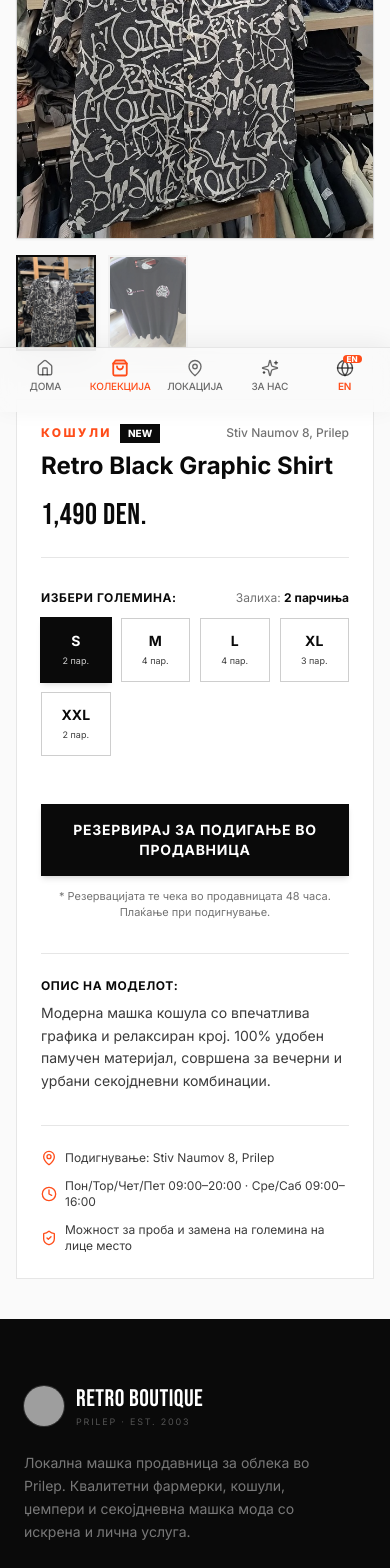
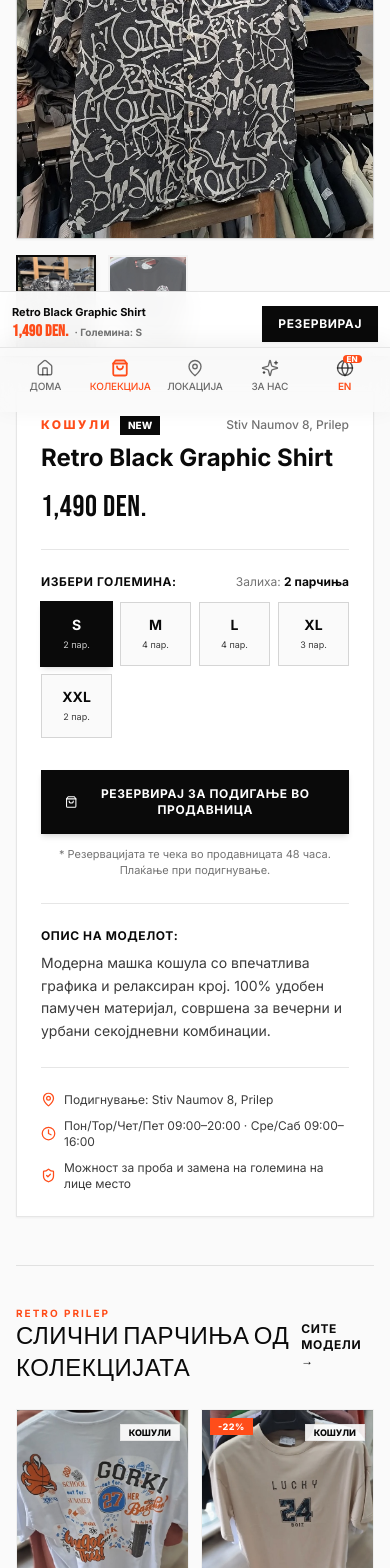
Before and after one commit to jedlojedlo3-sys/retro, a Next.js app: page /products/prod-01-black-shirt in a window 390 px wide. Shown: the part 432-2000 px from the top of the page. Built offline with nearby package versions, Linux system fonts and the light colour scheme; no server answers; the database is empty; grey boxes are pictures that could not be loaded.

Commit message:
feat: UX polish - sticky mobile quick-reserve bar, related products cross-sell section, and fluid transitions

```diff
--- a/src/components/storefront/ProductDetailClient.tsx
+++ b/src/components/storefront/ProductDetailClient.tsx
@@ -1,28 +1,32 @@
 'use client';
 
-import React, { useState, useEffect } from 'react';
+import React, { useState, useEffect, useMemo } from 'react';
 import Image from 'next/image';
 import Link from 'next/link';
-import { ArrowLeft, MapPin, Clock, ShieldCheck } from 'lucide-react';
+import { ArrowLeft, MapPin, Clock, ShieldCheck, ShoppingBag, Sparkles } from 'lucide-react';
 import { Product } from '@/types/database';
 import { formatPrice } from '@/lib/utils';
 import { useLanguage } from '@/lib/i18n/LanguageContext';
 import { ReserveModal } from './ReserveModal';
-import { getClientProductById } from '@/lib/products-store';
+import { ProductCard } from './ProductCard';
+import { getClientProductById, getClientProducts } from '@/lib/products-store';
+import { FALLBACK_DEMO_PRODUCTS } from '@/lib/mock-data';
 
 interface ProductDetailClientProps {
   product: Product;
 }
 
 export function ProductDetailClient({ product: initialProduct }: ProductDetailClientProps) {
-  const { t, getCategoryText } = useLanguage();
+  const { t, getCategoryText, language } = useLanguage();
   const [product, setProduct] = useState<Product>(initialProduct);
+  const [allProducts, setAllProducts] = useState<Product[]>(FALLBACK_DEMO_PRODUCTS);
 
   useEffect(() => {
     const updated = getClientProductById(initialProduct.id, initialProduct);
     if (updated) {
       setProduct(updated);
     }
+    setAllProducts(getClientProducts(FALLBACK_DEMO_PRODUCTS));
   }, [initialProduct]);
 
   const allImages = [product.image_url, ...(product.additional_images || [])].filter(Boolean);
@@ -44,8 +48,20 @@ export function ProductDetailClient({ product: initialProduct }: ProductDetailCl
   ) ?? 0;
   const isOutOfStock = totalAvailable <= 0;
 
+  // Related products (same category or newest, excluding current)
+  const relatedProducts = useMemo(() => {
+    return allProducts
+      .filter((p) => p.id !== product.id && p.active !== false)
+      .sort((a, b) => {
+        if (a.category === product.category && b.category !== product.category) return -1;
+        if (a.category !== product.category && b.category === product.category) return 1;
+        return 0;
+      })
+      .slice(0, 4);
+  }, [allProducts, product]);
+
   return (
-    <div className="space-y-12">
+    <div className="space-y-12 pb-16 sm:pb-8">
       {/* Back Button */}
       <div>
         <Link
@@ -58,7 +74,7 @@ export function ProductDetailClient({ product: initialProduct }: ProductDetailCl
       </div>
 
       {/* Main Grid */}
-      <div className="grid grid-cols-1 lg:grid-cols-12 gap-10 lg:gap-14 items-start">
+      <div className="grid grid-cols-1 lg:grid-cols-12 gap-8 lg:gap-14 items-start">
         {/* Left Column: Image Gallery */}
         <div className="lg:col-span-7 space-y-4">
           {/* Main Large Image */}
@@ -68,7 +84,7 @@ export function ProductDetailClient({ product: initialProduct }: ProductDetailCl
               alt={product.name}
               fill
               priority
-              className="object-cover object-center"
+              className="object-cover object-center transition-all duration-300"
               sizes="(max-width: 1024px) 100vw, 60vw"
             />
 
@@ -89,7 +105,7 @@ export function ProductDetailClient({ product: initialProduct }: ProductDetailCl
             )}
           </div>
 
-          {/* Thumbnails (if multiple images) */}
+          {/* Thumbnails */}
           {allImages.length > 1 && (
             <div className="flex gap-3 overflow-x-auto pb-2">
               {allImages.map((imgUrl, index) => (
@@ -108,7 +124,7 @@ export function ProductDetailClient({ product: initialProduct }: ProductDetailCl
         </div>
 
         {/* Right Column: Product Information & Size Picker */}
-        <div className="lg:col-span-5 space-y-8 bg-white border border-ink/10 p-6 sm:p-8">
+        <div className="lg:col-span-5 space-y-6 bg-white border border-ink/10 p-6 sm:p-8 shadow-sm">
           <div className="space-y-2 border-b border-ink/10 pb-6">
             <div className="flex items-center justify-between">
               <div className="flex items-center gap-2">
@@ -174,7 +190,7 @@ export function ProductDetailClient({ product: initialProduct }: ProductDetailCl
               )}
             </div>
 
-            <div className="grid grid-cols-4 sm:grid-cols-5 gap-2.5">
+            <div className="grid grid-cols-4 sm:grid-cols-5 gap-2">
               {product.variants?.map((variant) => {
                 const avail = Math.max(0, variant.stock_quantity - variant.reserved_quantity);
                 const isAvailable = avail > 0;
@@ -190,7 +206,7 @@ export function ProductDetailClient({ product: initialProduct }: ProductDetailCl
                       isSelected
                         ? 'border-ink bg-ink text-white shadow-md ring-1 ring-ink'
                         : isAvailable
-                        ? 'border-ink/20 bg-paper-light text-ink hover:border-ink'
+                        ? 'border-black/15 bg-paper text-ink hover:border-ink'
                         : 'border-zinc-200 bg-zinc-100 text-zinc-400 line-through cursor-not-allowed'
                     }`}
                   >
@@ -205,17 +221,18 @@ export function ProductDetailClient({ product: initialProduct }: ProductDetailCl
           </div>
 
           {/* Main Action Button */}
-          <div className="pt-4 space-y-3">
+          <div className="pt-2 space-y-3">
             <button
               onClick={() => setIsReserveModalOpen(true)}
               disabled={isOutOfStock || !selectedVariantId}
-              className={`w-full py-4 px-6 text-center font-bold text-sm uppercase tracking-wider transition-all transform hover:-translate-y-0.5 shadow-md ${
+              className={`w-full py-4 px-6 text-center font-bold text-xs uppercase tracking-wider transition-all transform hover:-translate-y-0.5 shadow-md flex items-center justify-center gap-2 ${
                 isOutOfStock || !selectedVariantId
                   ? 'bg-zinc-200 text-zinc-400 cursor-not-allowed'
-                  : 'bg-ink text-white hover:bg-retro-orange hover:text-ink'
+                  : 'bg-ink text-white hover:bg-retro-orange'
               }`}
             >
-              {isOutOfStock ? t('btn_no_stock_detail') : t('btn_reserve_store')}
+              <ShoppingBag size={16} />
+              <span>{isOutOfStock ? t('btn_no_stock_detail') : t('btn_reserve_store')}</span>
             </button>
 
             <p className="text-[11px] text-center text-muted">
@@ -234,21 +251,79 @@ export function ProductDetailClient({ product: initialProduct }: ProductDetailCl
           )}
 
           {/* Store Guarantees */}
-          <div className="pt-6 border-t border-ink/10 space-y-3 text-xs text-ink/80">
+          <div className="pt-6 border-t border-ink/10 space-y-2.5 text-xs text-ink/80">
             <div className="flex items-center gap-2">
-              <MapPin size={16} className="text-retro-orange shrink-0" />
+              <MapPin size={15} className="text-retro-orange shrink-0" />
               <span>{t('guarantee_location')}</span>
             </div>
             <div className="flex items-center gap-2">
-              <Clock size={16} className="text-retro-orange shrink-0" />
+              <Clock size={15} className="text-retro-orange shrink-0" />
               <span>{t('guarantee_hours')}</span>
             </div>
             <div className="flex items-center gap-2">
-              <ShieldCheck size={16} className="text-retro-orange shrink-0" />
+              <ShieldCheck size={15} className="text-retro-orange shrink-0" />
               <span>{t('guarantee_fitting')}</span>
             </div>
           </div>
         </div>
+      </div>
+
+      {/* ── Related Boutique Items (Cross-Sell / Discovery) ─────────────────────────── */}
+      {relatedProducts.length > 0 && (
+        <div className="pt-10 border-t border-black/10 space-y-6">
+          <div className="flex items-center justify-between">
+            <div>
+              <span className="text-[10px] uppercase font-bold tracking-widest text-retro-orange block">
+                RETRO PRILEP
+              </span>
+              <h3 className="font-display text-2xl sm:text-3xl uppercase text-ink">
+                {language === 'mk' ? 'Слични парчиња од колекцијата' : 'You May Also Like'}
+              </h3>
+            </div>
+
+            <Link
+              href="/products"
+              className="text-xs font-bold uppercase tracking-wider text-ink hover:text-retro-orange transition-colors"
+            >
+              {language === 'mk' ? 'Сите модели →' : 'View All →'}
+            </Link>
+          </div>
+
+          <div className="grid grid-cols-2 sm:grid-cols-4 gap-3 sm:gap-5">
+            {relatedProducts.map((p) => (
+              <ProductCard key={p.id} product={p} />
+            ))}
+          </div>
+        </div>
+      )}
+
+      {/* ── Sticky Mobile Bottom Quick-Reserve Bar ────────────────────────────── */}
+      <div className="sm:hidden fixed bottom-14 inset-x-0 bg-white/95 backdrop-blur-md border-t border-black/10 p-3 z-30 flex items-center justify-between gap-3 shadow-lg">
+        <div className="flex-1 min-w-0">
+          <p className="text-[11px] font-bold text-ink truncate">{product.name}</p>
+          <div className="flex items-baseline gap-1.5">
+            <span className="font-display text-base text-retro-orange font-bold">
+              {formatPrice(product.price)}
+            </span>
+            {selectedVariant && (
+              <span className="text-[10px] text-muted font-bold">
+                · Големина: {selectedVariant.size}
+              </span>
+            )}
+          </div>
+        </div>
+
+        <button
+          onClick={() => setIsReserveModalOpen(true)}
+          disabled={isOutOfStock}
+          className={`py-2.5 px-4 text-xs font-bold uppercase tracking-wider transition-all shrink-0 ${
+            isOutOfStock
+              ? 'bg-zinc-200 text-zinc-400 cursor-not-allowed'
+              : 'bg-ink text-white hover:bg-retro-orange active:scale-95 shadow-sm'
+          }`}
+        >
+          {isOutOfStock ? t('sold_out') : t('btn_reserve')}
+        </button>
       </div>
 
       {/* Reserve Modal */}
```
